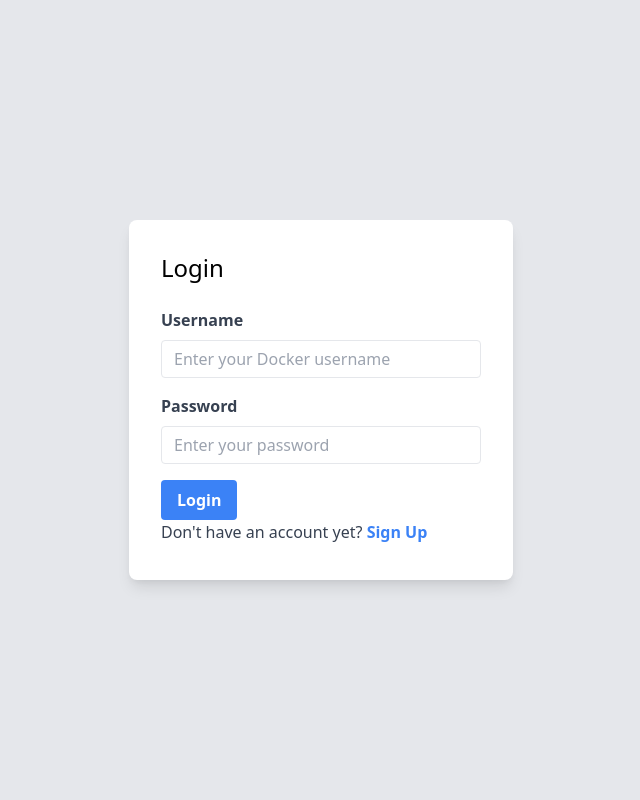
After one commit to irfannm2/cloud-pbl2, a Flask app: template templates/login.html in a window 1280 px wide. The commit adds this page. Shown: the whole page, without its empty margins (319-959 px from the left). Run offline with Flask 3, Linux system fonts and the light colour scheme; the template is opened without the code that fills it, so the values that code supplies are empty.

Commit message:
add login page as well as redirect to sign up page and pop up notification

```diff
--- /dev/null
+++ b/templates/login.html
@@ -0,0 +1,32 @@
+<!DOCTYPE html>
+<html>
+  <head>
+    <title>Create Docker Container</title>
+    <link href="https://cdn.jsdelivr.net/npm/tailwindcss@2.2.16/dist/tailwind.min.css" rel="stylesheet">
+  </head>
+  <body class="bg-gray-200 flex items-center justify-center h-screen">
+    <div class="bg-white rounded-lg shadow-lg p-8 max-w-sm w-full">
+      <h1 class="text-2xl font-medium mb-6">Login</h1>
+      <form action="/docker-login" method="POST">
+        <div class="mb-4">
+          <label class="block text-gray-700 font-bold mb-2" for="docker_username">
+            Username
+          </label>
+          <input class="appearance-none border rounded w-full py-2 px-3 text-gray-700 leading-tight focus:outline-none focus:shadow-outline" id="docker_username" name="docker_username" type="text" placeholder="Enter your Docker username" required>
+        </div>
+        <div class="mb-4">
+          <label class="block text-gray-700 font-bold mb-2" for="docker_password">
+            Password
+          </label>
+          <input class="appearance-none border rounded w-full py-2 px-3 text-gray-700 leading-tight focus:outline-none focus:shadow-outline" id="docker_password" name="docker_password" type="password" placeholder="Enter your password" required>
+        </div>
+        <div class="flex items-center justify-between">
+          <input class="bg-blue-500 hover:bg-blue-700 text-white font-bold py-2 px-4 rounded focus:outline-none focus:shadow-outline" type="submit" value="Login">
+        </div>
+        <div class="mb-1">
+            <p class="text-gray-700">Don't have an account yet? <a href="https://hub.docker.com/signup" class="font-bold text-blue-500">Sign Up</a></p>
+          </div>
+      </form>
+    </div>
+  </body>
+</html>
--- a/trial-1.py
+++ b/trial-1.py
@@ -1,13 +1,55 @@
-from flask import Flask, request, render_template
+from flask import Flask, render_template, request, flash, redirect, url_for
 import docker
 import docker.errors
+import os
+import secrets
 
 app = Flask(__name__)
 client = docker.from_env()
+app.secret_key = os.environ.get('SECRET_KEY') or secrets.token_hex(16)
 
 @app.route('/')
 def home():
+    return render_template('/login.html')
+
+@app.route('/docker-login', methods=['POST'])
+def docker_login():
+    try:
+        # Authenticate with Docker using the provided credentials
+        client.login(username=request.form['docker_username'], password=request.form['docker_password'])
+
+        # If login is successful, show a flash message and redirect to index.html
+        # It stores a message in the session,
+        # which can then be displayed on the next web page that the user visits
+        flash('Successfully logged in!')
+        return redirect(url_for('index'))
+
+    except docker.errors.APIError:
+        flash('Invalid credentials. Please try again.')
+        return redirect(url_for('home'))
+
+@app.route('/index')
+def index():
     return render_template('/index.html')
+
+# @app.route('/build-image', methods=['POST'])
+# def build_image():
+    # try:
+        # Path to directory containing Dockerfile
+        # path = "/path/to/dockerfile/directory"
+        # Build the image
+        # output = client.images.build(path=path, tag="my-image", quiet=False)
+        # Print output from build process
+        # for line in output[1]:
+            # print(line)
+        # Return a message indicating success
+        # return "Image built successfully"
+    # except docker.errors.BuildError as e:
+        # Handle build errors
+        # return "Error building image: " + str(e)
+    # except docker.errors.APIError as e:
+        # Handle API errors
+        # return "Error communicating with Docker API: " + str(e)
 
 @app.route('/create-container', methods=['POST'])
 def create_container():
```
Also changed, not shown: templates/index.html (+48 -0 lines).
